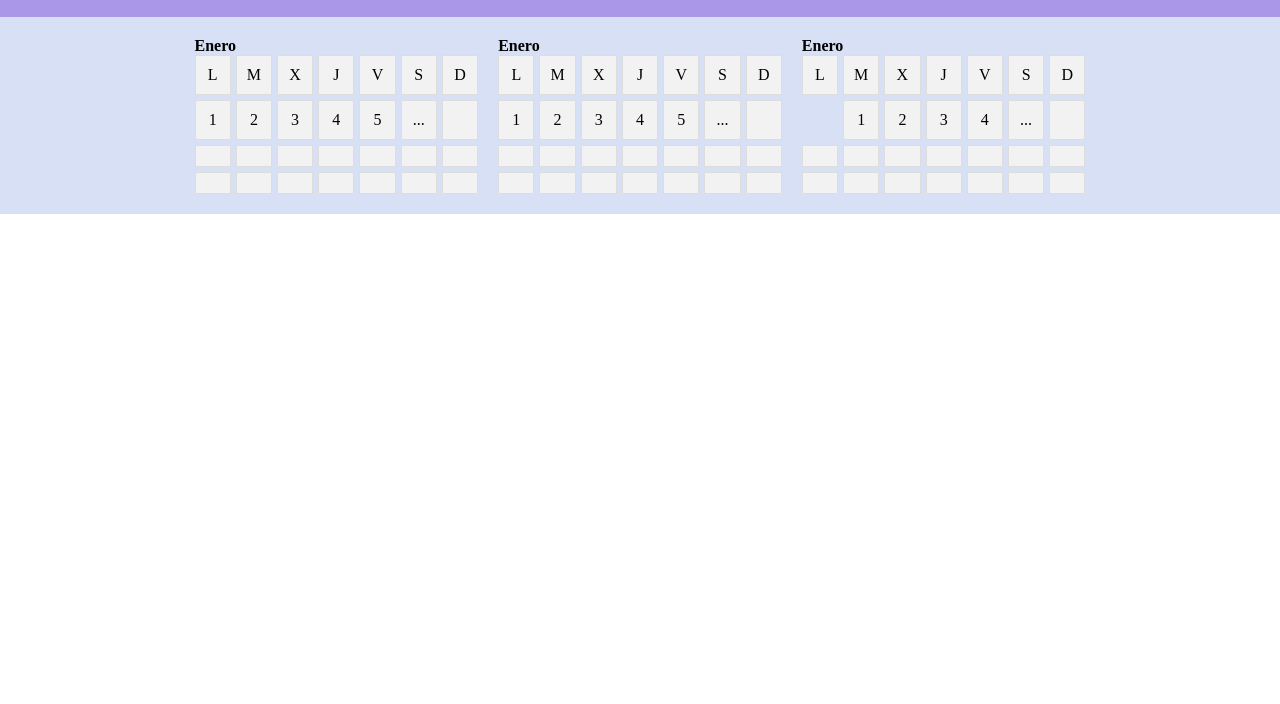
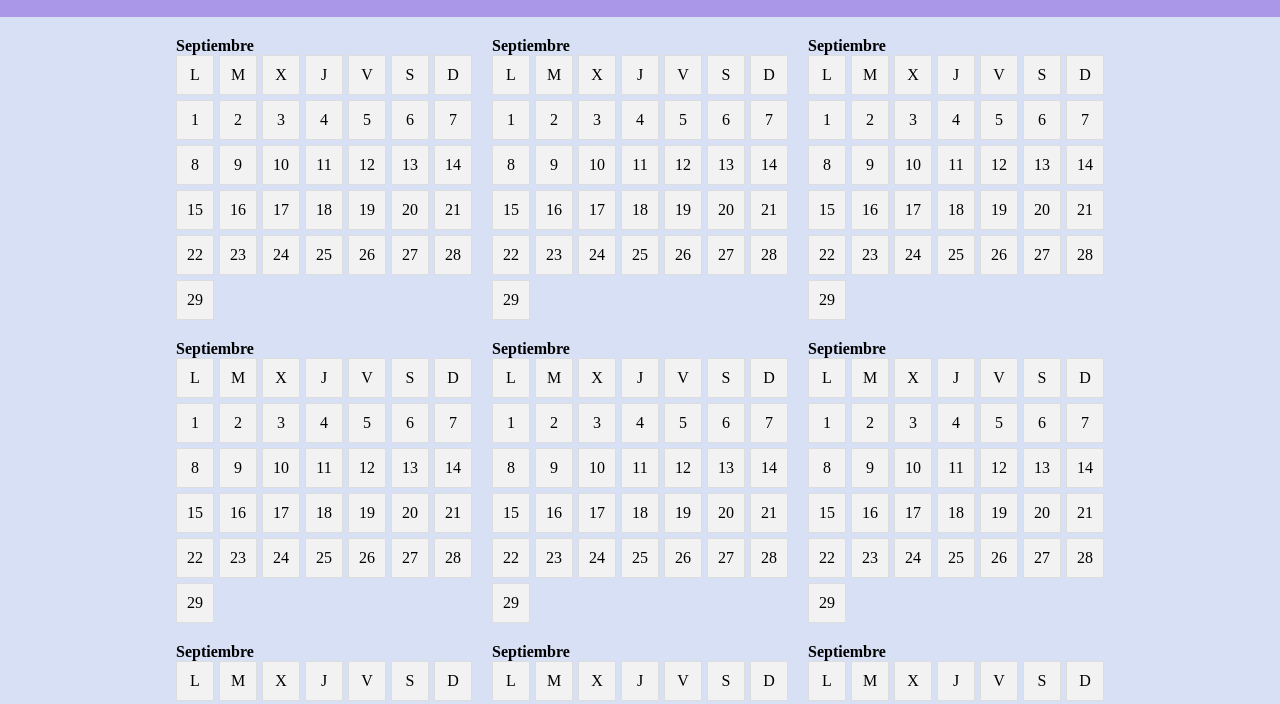
Before and after one commit to Elias-MN/Calendario-Curso-23-24, a plain HTML site: page index.html in a window 1280 px wide. Shown: the part 96-800 px from the top of the page. Drawn offline with Linux system fonts and the light colour scheme.

Commit message:
update version clase

```diff
--- a/index.html
+++ b/index.html
@@ -5,7 +5,7 @@
   <meta charset="UTF-8">
   <meta name="viewport" content="width=device-width, initial-scale=1.0">
   <link rel="stylesheet" href="style.css">
-  <script src="script.js"></script>
+  <script src="script.js" defer></script>
   <title>Calendario 23/24</title>
 </head>
 
@@ -20,105 +20,7 @@
     </div>
   </header>
   <main>
-    <div class="month">
-      <h4>Enero</h4>
-      <div class="days">
-        <div class="day">L</div>
-        <div class="day">M</div>
-        <div class="day">X</div>
-        <div class="day">J</div>
-        <div class="day">V</div>
-        <div class="day">S</div>
-        <div class="day">D</div>
-        <div class="day">1</div>
-        <div class="day">2</div>
-        <div class="day">3</div>
-        <div class="day">4</div>
-        <div class="day">5</div>
-        <div class="day">...</div>
-        <div class="day"></div>
-        <div class="day"></div>
-        <div class="day"></div>
-        <div class="day"></div>
-        <div class="day"></div>
-        <div class="day"></div>
-        <div class="day"></div>
-        <div class="day"></div>
-        <div class="day"></div>
-        <div class="day"></div>
-        <div class="day"></div>
-        <div class="day"></div>
-        <div class="day"></div>
-        <div class="day"></div>
-        <div class="day"></div>
-      </div>
-    </div>
-    <div class="month">
-      <h4>Enero</h4>
-      <div class="days">
-        <div class="day">L</div>
-        <div class="day">M</div>
-        <div class="day">X</div>
-        <div class="day">J</div>
-        <div class="day">V</div>
-        <div class="day">S</div>
-        <div class="day">D</div>
-        <div class="day">1</div>
-        <div class="day">2</div>
-        <div class="day">3</div>
-        <div class="day">4</div>
-        <div class="day">5</div>
-        <div class="day">...</div>
-        <div class="day"></div>
-        <div class="day"></div>
-        <div class="day"></div>
-        <div class="day"></div>
-        <div class="day"></div>
-        <div class="day"></div>
-        <div class="day"></div>
-        <div class="day"></div>
-        <div class="day"></div>
-        <div class="day"></div>
-        <div class="day"></div>
-        <div class="day"></div>
-        <div class="day"></div>
-        <div class="day"></div>
-        <div class="day"></div>
-      </div>
-    </div>
-    <div class="month">
-      <h4>Enero</h4>
-      <div class="days">
-        <div class="day">L</div>
-        <div class="day">M</div>
-        <div class="day">X</div>
-        <div class="day">J</div>
-        <div class="day">V</div>
-        <div class="day">S</div>
-        <div class="day">D</div>
-        <div></div>
-        <div class="day">1</div>
-        <div class="day">2</div>
-        <div class="day">3</div>
-        <div class="day">4</div>
-        <div class="day">...</div>
-        <div class="day"></div>
-        <div class="day"></div>
-        <div class="day"></div>
-        <div class="day"></div>
-        <div class="day"></div>
-        <div class="day"></div>
-        <div class="day"></div>
-        <div class="day"></div>
-        <div class="day"></div>
-        <div class="day"></div>
-        <div class="day"></div>
-        <div class="day"></div>
-        <div class="day"></div>
-        <div class="day"></div>
-        <div class="day"></div>
-      </div>
-    </div>
+
   </main>
 </body>
 
--- a/script.js
+++ b/script.js
@@ -1,4 +1,4 @@
-let mainElement = document.getElementsByTagName("main");
+let mainElement = document.querySelector('main');
 
 const monthNames = ["Enero", "Febrero", "Marzo", "Abril", "Mayo", "Junio",
   "Julio", "Agosto", "Septiembre", "Octubre", "Noviembre", "Diciembre"];
@@ -15,22 +15,43 @@ function addMonth() {
   let titleMonthElement = document.createElement("h4");
   titleMonthElement.innerText = monthNames[monthCounter];
 
+  monthElement.appendChild(titleMonthElement);
+
   let daysElement = document.createElement("div");
   daysElement.classList.toggle("days");
 
-  daysElement = `
-  <div class="day">L</div>
-  <div class="day">M</div>
-  <div class="day">X</div>
-  <div class="day">J</div>
-  <div class="day">V</div>
-  <div class="day">S</div>
-  <div class="day">D</div>`
+  const daysOfWeek = ["L", "M", "X", "J", "V", "S", "D"];
 
-  let numDaysMonth = new Date(currentDate.getFullYear(), currentDate.getMonth(), 0).getDate();
+  // INSERTAR PRIMERA FILA: L ... D
+  daysOfWeek.forEach(day => {
+    let dayElement = document.createElement("div");
+    dayElement.classList.add("day");
+    dayElement.innerText = day;
+    daysElement.appendChild(dayElement);
+  });
 
-  console.log(numDaysMonth)
+  let numDaysMonth = getDaysInMonth(2, 2024);
+
+  for (let day = 1; day <= numDaysMonth; day++) {
+    let dayElement = document.createElement("div");
+    dayElement.classList.add("day");
+    dayElement.innerText = day;
+    daysElement.appendChild(dayElement);
+  }
+
+  monthElement.appendChild(daysElement);
+
+  mainElement.appendChild(monthElement);
 
 }
 
-addMonth();
+function getDaysInMonth(month, year) {
+  //El día 0 es el último día del anterior mes
+  return new Date(year, month, 0).getDate();
+}
+
+let monthsOfCalendar = 9;
+for (let index = 0; index <= monthsOfCalendar; index++) {
+  addMonth();
+
+}
```
